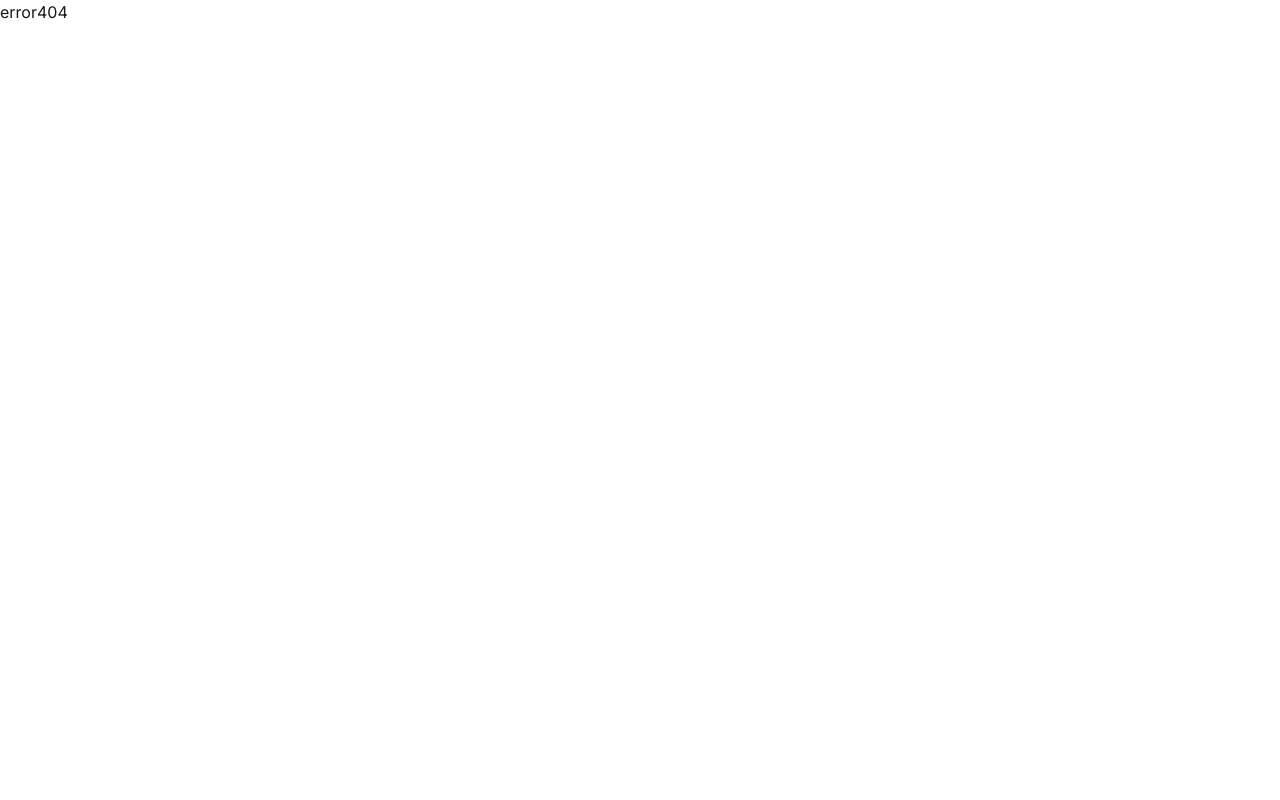
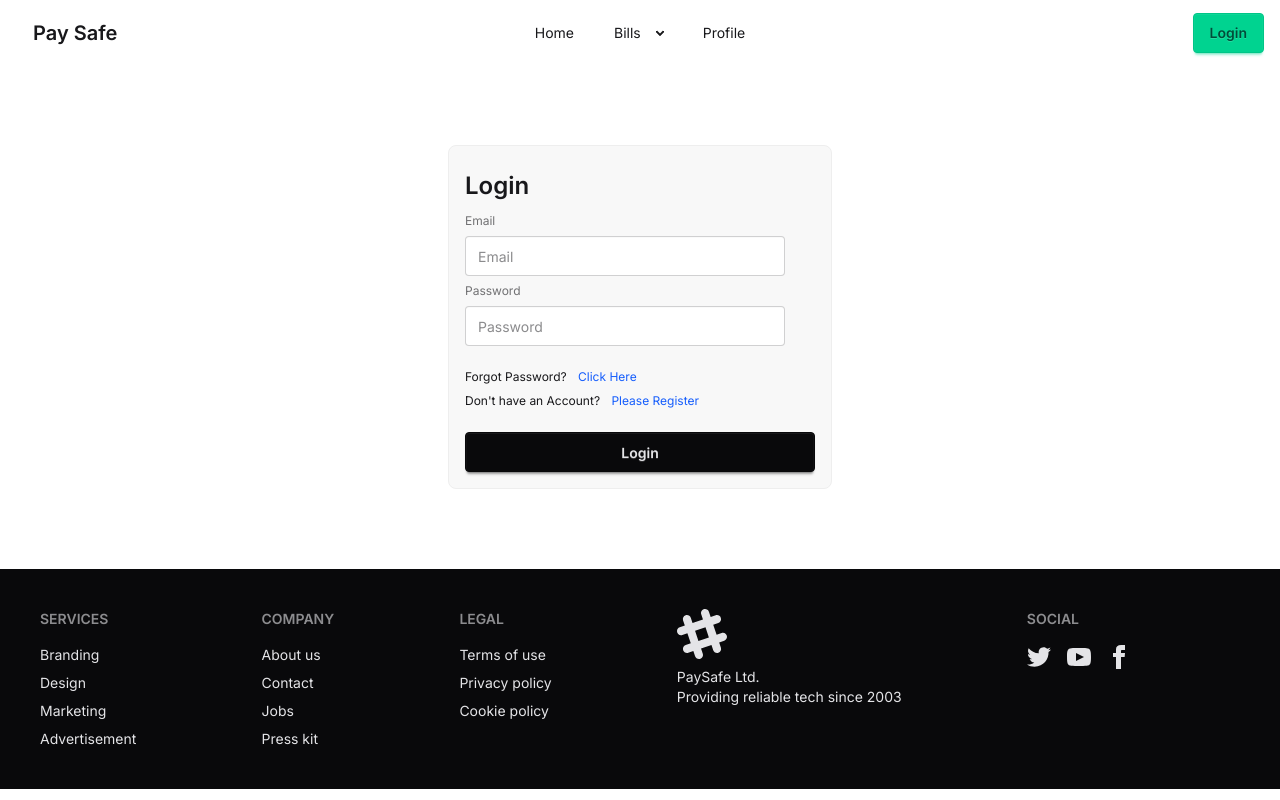
Before and after one commit to fakhrulhasan99/Pay-Safe, a React (Vite) app: page /login in a window 1280 px wide. Built offline with nearby package versions, Linux system fonts and the light colour scheme.

Commit message:
completed firebase setup

```diff
--- a/package.json
+++ b/package.json
@@ -12,6 +12,7 @@
   "dependencies": {
     "@tailwindcss/vite": "^4.2.1",
     "daisyui": "^5.5.19",
+    "firebase": "^12.10.0",
     "react": "^19.1.1",
     "react-dom": "^19.1.1",
     "react-router": "^7.13.1",
--- a/src/components/Navbar.jsx
+++ b/src/components/Navbar.jsx
@@ -1,13 +1,30 @@
-import React from 'react';
+import React, { useContext } from 'react';
 import { Link, NavLink } from 'react-router';
+import { AuthContext } from '../provider/AuthProvider';
 
 const Navbar = () => {
 
+    const {user} = useContext(AuthContext);
+    console.log(user)
+
     const links = <>
-        <NavLink to={"/"}>Home</NavLink>
-        <NavLink to={"/bills"}>Bills</NavLink>
-        <NavLink to={"/profile"}>Profile</NavLink>
+        <li><NavLink to={"/"}>Home</NavLink></li>
+        <li>
+            <details>
+                <summary><NavLink className={"pr-2"} to={"/bills"}>Bills</NavLink></summary>
+                <ul className="p-2 bg-base-100 w-40 z-1">
+                    <li><NavLink to="/bills/electricity">Electricity</NavLink></li>
+                    <li><NavLink to="/bills/gas">Gas</NavLink></li>
+                    <li><NavLink to="/bills/internet">Internet</NavLink></li>
+                    <li><NavLink to="/bills/water">Water</NavLink></li>
+                    <li><NavLink to="/bills/tuition">Tuition</NavLink></li>
+                    <li><NavLink to="/bills/credit card bill">Credit card</NavLink></li>
+                </ul>
+            </details>
+        </li>
+        <li><NavLink to={"/profile"}>Profile</NavLink></li>
     </>
+
     return (
         <div className="navbar bg-base-100 max-w-7xl mx-auto px-4">
             <div className="navbar-start">
@@ -30,7 +47,7 @@ const Navbar = () => {
             </div>
             <div className="navbar-end gap-4">
                 {/* <Link className="btn btn-success">Register</Link> */}
-                <Link className="btn btn-success">Login</Link>
+                <Link to={"/login"} className="btn btn-success">Login</Link>
             </div>
         </div>
     );
--- /dev/null
+++ b/src/firebase.config.js
@@ -0,0 +1,18 @@
+// Import the functions you need from the SDKs you need
+import { initializeApp } from "firebase/app";
+// TODO: Add SDKs for Firebase products that you want to use
+// https://firebase.google.com/docs/web/setup#available-libraries
+
+// Your web app's Firebase configuration
+const firebaseConfig = {
+  apiKey: "AIzaSyCk1VArrY2_SVB8sR6f7b2ms9h4jtdhlaE",
+  authDomain: "paysafe-authentication.firebaseapp.com",
+  projectId: "paysafe-authentication",
+  storageBucket: "paysafe-authentication.firebasestorage.app",
+  messagingSenderId: "355783777685",
+  appId: "1:355783777685:web:8be6f0a9602e8908db2a9c"
+};
+
+// Initialize Firebase
+const app = initializeApp(firebaseConfig);
+export default app;
--- a/src/main.jsx
+++ b/src/main.jsx
@@ -4,9 +4,12 @@ import './index.css'
 import App from './App.jsx'
 import { RouterProvider } from 'react-router/dom'
 import { router } from './routes/Router.jsx'
+import AuthProvider from './provider/AuthProvider.jsx'
 
 createRoot(document.getElementById('root')).render(
   <StrictMode>
-    <RouterProvider router={router} />
+    <AuthProvider>
+      <RouterProvider router={router} />
+    </AuthProvider>
   </StrictMode>,
 )
--- a/src/pages/Bills.jsx
+++ b/src/pages/Bills.jsx
@@ -1,13 +1,31 @@
 import React from 'react';
-import { useLoaderData } from 'react-router';
+import { useLoaderData, useNavigation, useParams } from 'react-router';
 
 const Bills = () => {
 
+    const navigation = useNavigation();
     const bills = useLoaderData();
+    const { category } = useParams();
+
+    if (navigation.state === "loading") {
+        return (
+            <div className="flex justify-center items-center py-20">
+                <span className="loading loading-spinner loading-lg"></span>
+            </div>
+        )
+    }
+
+    const filteredBills = category
+        ? bills.filter(bill => bill.bill_type === category)
+        : bills;
+    // console.log(bills)
 
     return (
         <div className="max-w-2xl mx-auto grid gap-6 pb-6">
-            {bills.map((bill) => (
+            <h1 className="text-3xl font-bold mb-6 capitalize">
+                {category ? `${category} Bills` : "All Bills"}
+            </h1>
+            {filteredBills.map((bill) => (
                 <div key={bill.id} className="card bg-base-200 shadow-md p-4 flex flex-row items-center justify-between">
 
                     <div className="flex items-center gap-4">
--- /dev/null
+++ b/src/pages/Login.jsx
@@ -0,0 +1,28 @@
+import React from 'react';
+import { Link } from 'react-router';
+
+const Login = () => {
+    return (
+        <div className='flex justify-center py-20'>
+            <form className="fieldset bg-base-200 border-base-300 rounded-box w-sm border p-4">
+                <legend className="fieldset-legend text-2xl">Login</legend>
+
+                <label className="label">Email</label>
+                <input type="email" className="input" placeholder="Email" />
+
+                <label className="label">Password</label>
+                <input type="password" className="input" placeholder="Password" />
+
+                <p className='pt-4'>Forgot Password? <a className='text-blue-600 pl-2 hover:cursor-pointer'>Click Here</a></p>
+
+                <p>Don't have an Account? <Link
+                    to={"/register"}
+                    className='text-blue-600 pl-2'>Please Register</Link></p>
+
+                <button className="btn btn-neutral mt-4">Login</button>
+            </form>
+        </div>
+    );
+};
+
+export default Login;
--- /dev/null
+++ b/src/pages/Register.jsx
@@ -0,0 +1,47 @@
+import React, { useContext } from 'react';
+import { Link } from 'react-router';
+import { AuthContext } from '../provider/AuthProvider';
+
+const Register = () => {
+
+    const {setUser, createUser} = useContext(AuthContext);
+
+    const handleRegister = (e) => {
+        e.preventDefault();
+        const form = e.target;
+        const name = form.name.value;
+        const photoUrl = form.photoUrl.value;
+        const email = form.email.value;
+        const password = form.password.value;
+
+        createUser(email, password);
+        setUser(email, password);
+        console.log(name, photoUrl, email, password)
+    }
+
+    return (
+        <div className='flex justify-center py-20'>
+            <form onSubmit={handleRegister} className="fieldset bg-base-200 border-base-300 rounded-box w-sm border p-4">
+                <legend className="fieldset-legend text-2xl">Register</legend>
+
+                <label className="label">Name</label>
+                <input name="name" type="text" className="input" placeholder="Enter your name" />
+
+                <label className="label">Photo URL</label>
+                <input name="photoUrl" type="text" className="input" placeholder="Enter your photo url" />
+
+                <label className="label">Email</label>
+                <input name="email" type="email" className="input" placeholder="Enter your email address" />
+
+                <label className="label">Password</label>
+                <input name="password" type="password" className="input" placeholder="Set a password" />
+
+                <p className='pt-4'>Already have an Account? <Link to={"/login"} className='text-blue-600 pl-2'>Please Login</Link></p>
+
+                <button className="btn btn-neutral mt-4">Register</button>
+            </form>
+        </div>
+    );
+};
+
+export default Register;
--- /dev/null
+++ b/src/provider/AuthProvider.jsx
@@ -0,0 +1,29 @@
+import React, { createContext, useState } from 'react';
+import { createUserWithEmailAndPassword, getAuth } from "firebase/auth";
+import app from '../firebase.config';
+// eslint-disable-next-line react-refresh/only-export-components
+export const AuthContext = createContext();
+const auth = getAuth(app);
+
+const AuthProvider = ({ children }) => {
+
+    const [user, setUser] = useState(null);
+
+    const createUser = (email, password) => {
+        return createUserWithEmailAndPassword(auth, email, password);
+    }
+
+    const authData = {
+        user,
+        setUser,
+        createUser,
+    }
+
+    return (
+        <AuthContext value={authData} >
+            {children}
+        </AuthContext>
+    );
+};
+
+export default AuthProvider;
--- a/src/routes/Router.jsx
+++ b/src/routes/Router.jsx
@@ -5,6 +5,8 @@ import App from "../App";
 import Layout from "../layout/Layout";
 import Bills from "../pages/Bills";
 import Profile from "../pages/Profile";
+import Login from "../pages/Login";
+import Register from "../pages/Register";
 
 export const router = createBrowserRouter([
     {
@@ -29,18 +31,33 @@ export const router = createBrowserRouter([
             {
                 path: "/bills",
                 Component: Bills,
-                loader: () => fetch("bills.json"),
+                loader: async () => {
+                    const res = await fetch("/bills.json");
+                    return res.json();
+                }
+            },
+            {
+                path: "/bills/:category",
+                Component: Bills,
+                loader: async () => {
+                    const res = await fetch("/bills.json");
+                    return res.json();
+                }
             },
             {
                 path: "/profile",
                 Component: Profile,
+            },
+            {
+                path: "/login",
+                Component: Login,
+            },
+            {
+                path: "/register",
+                Component: Register,
             }
         ]
     },
-    // {
-    //     path: "/auth",
-    //     Component: Navbar,
-    // },
     {
         path: "/*",
         element: <h1>error404</h1>
```
Also changed, not shown: src/layout/Layout.jsx (+4 -3 lines), 1 other file (tests, documents, lock files or other folders).
